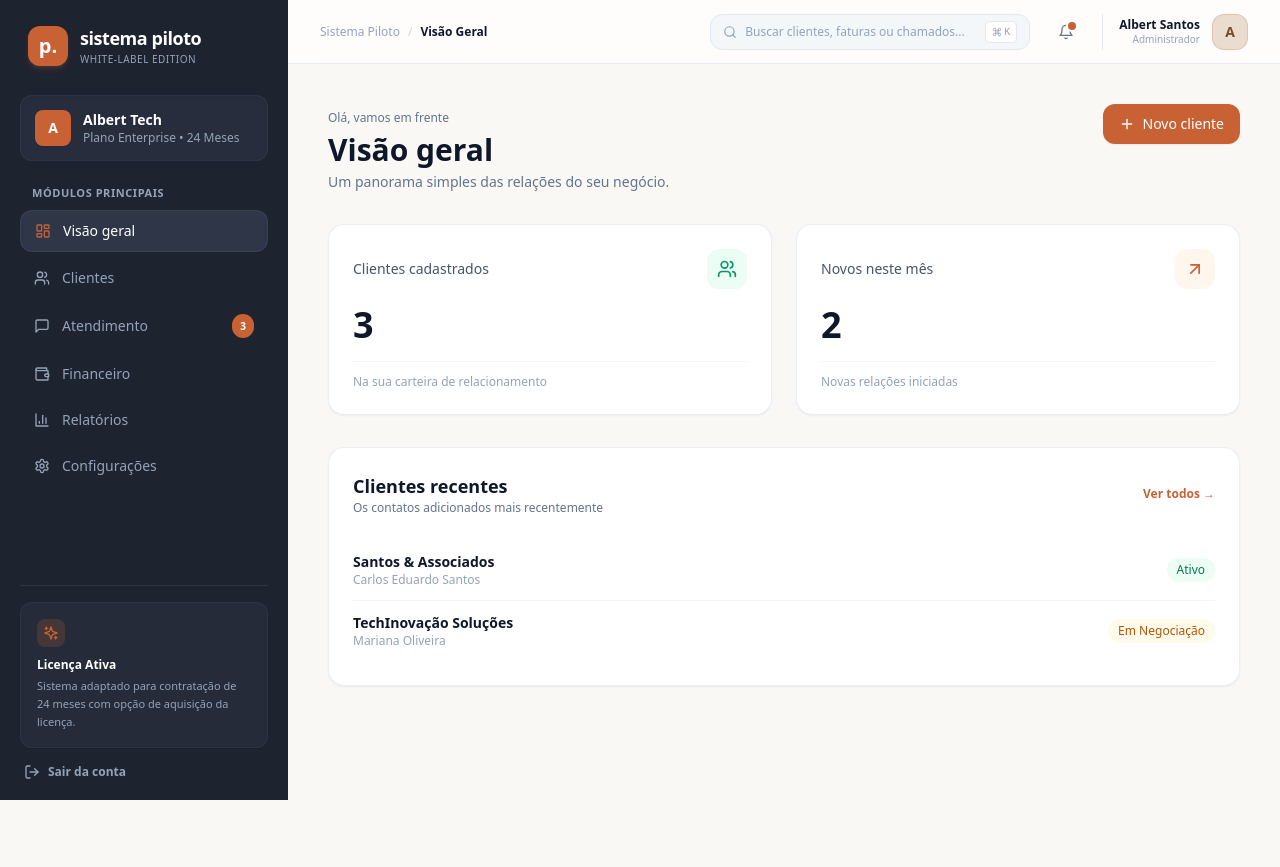
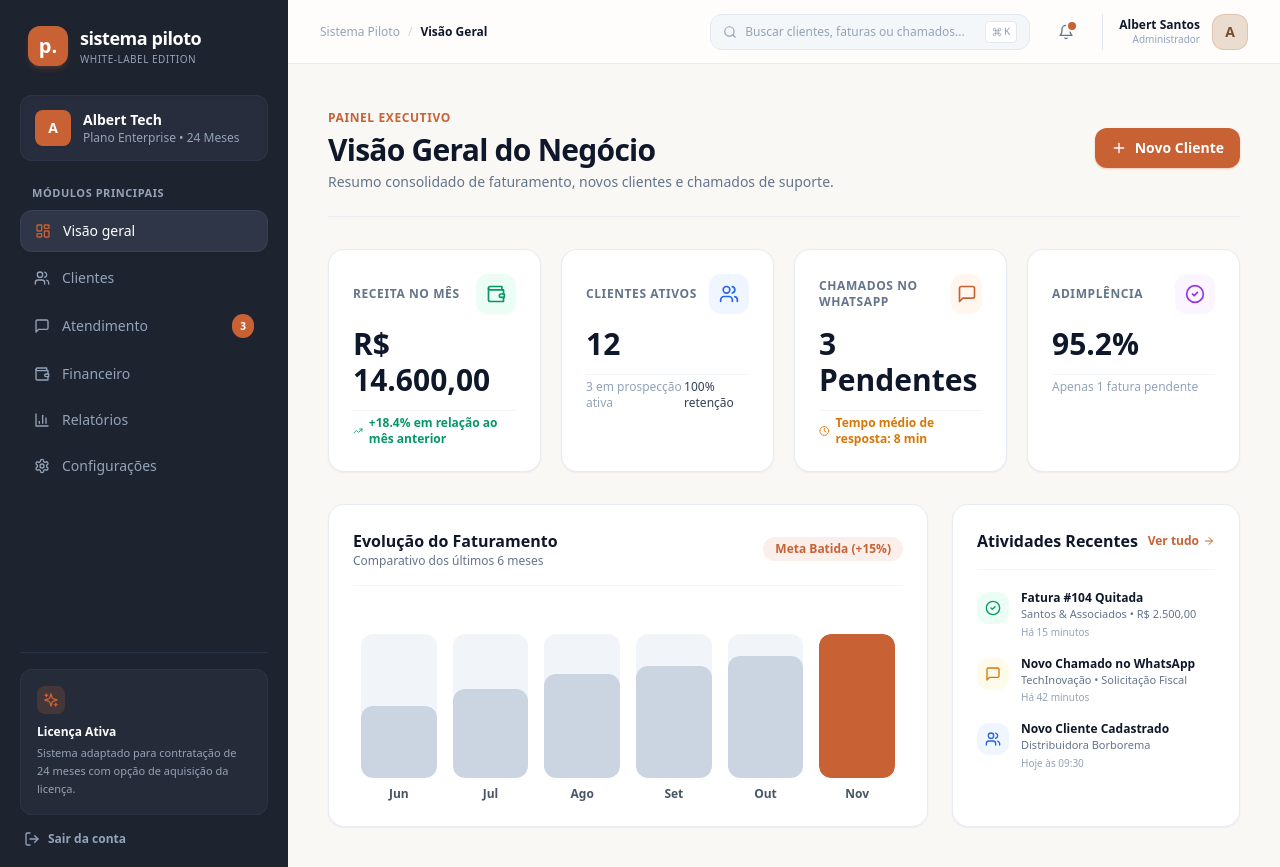
Before and after one commit to AlbertAlves12/Nexus, a Next.js app in the folder meu-sistema-piloto/: page / in a window 1280 px wide. Before the commit the page ends 800 px from the top, so only its background shows below. Built offline with nearby package versions, Linux system fonts and the light colour scheme.

Commit message:
Refactor DashboardPage layout and components

```diff
--- a/meu-sistema-piloto/app/(dashboard)/page.tsx
+++ b/meu-sistema-piloto/app/(dashboard)/page.tsx
@@ -1,89 +1,201 @@
+'use client';
+
 import Link from 'next/link';
-import { Plus, Users, ArrowUpRight } from 'lucide-react';
+import {
+  Plus,
+  Users,
+  ArrowUpRight,
+  Wallet,
+  MessageSquare,
+  TrendingUp,
+  Clock,
+  CheckCircle2,
+  AlertCircle,
+  ArrowRight,
+} from 'lucide-react';
 
 export default function DashboardPage() {
   return (
-    <div className="max-w-6xl mx-auto space-y-8 font-sans">
-      <div className="flex items-start justify-between">
+    <div className="space-y-8 font-sans">
+      {/* Cabeçalho de Boas-Vindas */}
+      <div className="flex flex-col sm:flex-row sm:items-center justify-between gap-4 border-b border-slate-200/60 pb-6">
         <div>
-          <span className="text-xs font-medium text-slate-500">Olá, vamos em frente</span>
-          <h1 className="text-3xl font-bold text-slate-900 mt-1">Visão geral</h1>
-          <p className="text-sm text-slate-500 mt-1">
-            Um panorama simples das relações do seu negócio.
+          <span className="text-xs font-semibold text-[#C86235] uppercase tracking-wider">
+            Painel Executivo
+          </span>
+          <h1 className="text-2xl sm:text-3xl font-extrabold text-slate-900 tracking-tight mt-1">
+            Visão Geral do Negócio
+          </h1>
+          <p className="text-xs sm:text-sm text-slate-500 mt-1">
+            Resumo consolidado de faturamento, novos clientes e chamados de suporte.
           </p>
         </div>
 
-        <Link
-          href="/clientes"
-          className="inline-flex items-center gap-2 px-4 py-2.5 bg-[#C86235] hover:bg-[#b0532b] text-white text-sm font-medium rounded-xl transition-colors shadow-sm"
-        >
-          <Plus className="w-4 h-4" />
-          Novo cliente
-        </Link>
+        <div className="flex gap-2">
+          <Link
+            href="/clientes"
+            className="inline-flex items-center justify-center gap-2 px-4 py-2.5 bg-[#C86235] hover:bg-[#b0532b] text-white text-xs sm:text-sm font-semibold rounded-xl transition-all shadow-sm shadow-[#C86235]/30"
+          >
+            <Plus className="w-4 h-4" />
+            Novo Cliente
+          </Link>
+        </div>
       </div>
 
-      <div className="grid grid-cols-1 md:grid-cols-2 gap-6">
-        <div className="bg-white p-6 rounded-2xl border border-slate-200/70 shadow-sm space-y-4">
+      {/* Grid de 4 Indicadores (1 Coluna em Mobile, 2 em Tablet, 4 em Monitores Grandes) */}
+      <div className="grid grid-cols-1 sm:grid-cols-2 xl:grid-cols-4 gap-5">
+        {/* Card 1: Faturamento Mensal */}
+        <div className="bg-white p-6 rounded-2xl border border-slate-200/80 shadow-sm hover:shadow-md transition-shadow space-y-3">
           <div className="flex items-center justify-between">
-            <span className="text-sm font-medium text-slate-600">Clientes cadastrados</span>
+            <span className="text-xs font-semibold text-slate-500 uppercase tracking-wider">
+              Receita no Mês
+            </span>
             <div className="w-10 h-10 bg-emerald-50 text-emerald-600 rounded-xl flex items-center justify-center">
+              <Wallet className="w-5 h-5" />
+            </div>
+          </div>
+          <div className="text-3xl font-extrabold text-slate-900">R$ 14.600,00</div>
+          <div className="flex items-center gap-1.5 text-xs text-emerald-600 font-semibold pt-1 border-t border-slate-100">
+            <TrendingUp className="w-3.5 h-3.5" />
+            <span>+18.4% em relação ao mês anterior</span>
+          </div>
+        </div>
+
+        {/* Card 2: Clientes Ativos */}
+        <div className="bg-white p-6 rounded-2xl border border-slate-200/80 shadow-sm hover:shadow-md transition-shadow space-y-3">
+          <div className="flex items-center justify-between">
+            <span className="text-xs font-semibold text-slate-500 uppercase tracking-wider">
+              Clientes Ativos
+            </span>
+            <div className="w-10 h-10 bg-blue-50 text-blue-600 rounded-xl flex items-center justify-center">
               <Users className="w-5 h-5" />
             </div>
           </div>
-          <div className="text-4xl font-bold text-slate-900">3</div>
-          <p className="text-xs text-slate-400 border-t border-slate-100 pt-3">
-            Na sua carteira de relacionamento
-          </p>
+          <div className="text-3xl font-extrabold text-slate-900">12</div>
+          <div className="flex items-center justify-between text-xs text-slate-400 pt-1 border-t border-slate-100">
+            <span>3 em prospecção ativa</span>
+            <span className="font-medium text-slate-700">100% retenção</span>
+          </div>
         </div>
 
-        <div className="bg-white p-6 rounded-2xl border border-slate-200/70 shadow-sm space-y-4">
+        {/* Card 3: Chamados de Atendimento */}
+        <div className="bg-white p-6 rounded-2xl border border-slate-200/80 shadow-sm hover:shadow-md transition-shadow space-y-3">
           <div className="flex items-center justify-between">
-            <span className="text-sm font-medium text-slate-600">Novos neste mês</span>
+            <span className="text-xs font-semibold text-slate-500 uppercase tracking-wider">
+              Chamados no WhatsApp
+            </span>
             <div className="w-10 h-10 bg-orange-50 text-[#C86235] rounded-xl flex items-center justify-center">
-              <ArrowUpRight className="w-5 h-5" />
+              <MessageSquare className="w-5 h-5" />
             </div>
           </div>
-          <div className="text-4xl font-bold text-slate-900">2</div>
-          <p className="text-xs text-slate-400 border-t border-slate-100 pt-3">
-            Novas relações iniciadas
-          </p>
+          <div className="text-3xl font-extrabold text-slate-900">3 Pendentes</div>
+          <div className="flex items-center gap-1.5 text-xs text-amber-600 font-semibold pt-1 border-t border-slate-100">
+            <Clock className="w-3.5 h-3.5" />
+            <span>Tempo médio de resposta: 8 min</span>
+          </div>
+        </div>
+
+        {/* Card 4: Taxa de Adimplência */}
+        <div className="bg-white p-6 rounded-2xl border border-slate-200/80 shadow-sm hover:shadow-md transition-shadow space-y-3">
+          <div className="flex items-center justify-between">
+            <span className="text-xs font-semibold text-slate-500 uppercase tracking-wider">
+              Adimplência
+            </span>
+            <div className="w-10 h-10 bg-purple-50 text-purple-600 rounded-xl flex items-center justify-center">
+              <CheckCircle2 className="w-5 h-5" />
+            </div>
+          </div>
+          <div className="text-3xl font-extrabold text-slate-900">95.2%</div>
+          <div className="flex items-center justify-between text-xs text-slate-400 pt-1 border-t border-slate-100">
+            <span>Apenas 1 fatura pendente</span>
+          </div>
         </div>
       </div>
 
-      <div className="bg-white p-6 rounded-2xl border border-slate-200/70 shadow-sm space-y-6">
-        <div className="flex items-center justify-between">
-          <div>
-            <h3 className="text-lg font-bold text-slate-900">Clientes recentes</h3>
-            <p className="text-xs text-slate-500">
-              Os contatos adicionados mais recentemente
-            </p>
+      {/* Seção Principal: Gráfico Sintético + Feed de Atividades Recentes */}
+      <div className="grid grid-cols-1 lg:grid-cols-3 gap-6">
+        {/* Gráfico Sintético de Faturamento (Ocupa 2 Colunas em telas grandes) */}
+        <div className="lg:col-span-2 bg-white p-6 rounded-2xl border border-slate-200/80 shadow-sm space-y-6">
+          <div className="flex items-center justify-between border-b border-slate-100 pb-4">
+            <div>
+              <h3 className="text-base font-bold text-slate-900">Evolução do Faturamento</h3>
+              <p className="text-xs text-slate-500">Comparativo dos últimos 6 meses</p>
+            </div>
+            <span className="text-xs font-bold text-[#C86235] bg-[#C86235]/10 px-3 py-1 rounded-full">
+              Meta Batida (+15%)
+            </span>
           </div>
-          <Link
-            href="/clientes"
-            className="text-xs font-semibold text-[#C86235] hover:underline flex items-center gap-1"
-          >
-            Ver todos &rarr;
-          </Link>
+
+          {/* Barras de Gráfico Visual usando Tailwind */}
+          <div className="h-48 flex items-end justify-between gap-4 pt-4 px-2">
+            {[
+              { mes: 'Jun', valor: 'R$ 9.200', pct: '50%' },
+              { mes: 'Jul', valor: 'R$ 10.500', pct: '62%' },
+              { mes: 'Ago', valor: 'R$ 11.800', pct: '72%' },
+              { mes: 'Set', valor: 'R$ 12.400', pct: '78%' },
+              { mes: 'Out', valor: 'R$ 13.100', pct: '85%' },
+              { mes: 'Nov', valor: 'R$ 14.600', pct: '100%', destaque: true },
+            ].map((bar, i) => (
+              <div key={i} className="flex-1 flex flex-col items-center gap-2 group">
+                <span className="text-[10px] font-bold text-slate-500 opacity-0 group-hover:opacity-100 transition-opacity">
+                  {bar.valor}
+                </span>
+                <div className="w-full bg-slate-100 h-36 rounded-xl relative overflow-hidden flex items-end">
+                  <div
+                    className={`w-full rounded-xl transition-all duration-500 ${
+                      bar.destaque ? 'bg-[#C86235]' : 'bg-slate-300 hover:bg-slate-400'
+                    }`}
+                    style={{ height: bar.pct }}
+                  />
+                </div>
+                <span className="text-xs font-semibold text-slate-600">{bar.mes}</span>
+              </div>
+            ))}
+          </div>
         </div>
 
-        <div className="divide-y divide-slate-100">
-          <div className="py-3 flex items-center justify-between">
-            <div>
-              <p className="text-sm font-semibold text-slate-900">Santos & Associados</p>
-              <p className="text-xs text-slate-400">Carlos Eduardo Santos</p>
+        {/* Feed de Atividades Recentes (Ocupa 1 Coluna) */}
+        <div className="bg-white p-6 rounded-2xl border border-slate-200/80 shadow-sm space-y-5">
+          <div className="flex items-center justify-between border-b border-slate-100 pb-4">
+            <h3 className="text-base font-bold text-slate-900">Atividades Recentes</h3>
+            <Link href="/atendimento" className="text-xs font-bold text-[#C86235] hover:underline flex items-center gap-1">
+              Ver tudo <ArrowRight className="w-3 h-3" />
+            </Link>
+          </div>
+
+          <div className="space-y-4">
+            <div className="flex items-start gap-3">
+              <div className="w-8 h-8 rounded-xl bg-emerald-50 text-emerald-600 flex items-center justify-center shrink-0 mt-0.5">
+                <CheckCircle2 className="w-4 h-4" />
+              </div>
+              <div className="min-w-0 flex-1">
+                <p className="text-xs font-bold text-slate-900 truncate">Fatura #104 Quitada</p>
+                <p className="text-[11px] text-slate-500 truncate">Santos & Associados • R$ 2.500,00</p>
+                <span className="text-[10px] text-slate-400 mt-0.5 block">Há 15 minutos</span>
+              </div>
             </div>
-            <span className="text-xs font-medium text-emerald-700 bg-emerald-50 px-2.5 py-1 rounded-full">
-              Ativo
-            </span>
-          </div>
-          <div className="py-3 flex items-center justify-between">
-            <div>
-              <p className="text-sm font-semibold text-slate-900">TechInovação Soluções</p>
-              <p className="text-xs text-slate-400">Mariana Oliveira</p>
+
+            <div className="flex items-start gap-3">
+              <div className="w-8 h-8 rounded-xl bg-amber-50 text-amber-600 flex items-center justify-center shrink-0 mt-0.5">
+                <MessageSquare className="w-4 h-4" />
+              </div>
+              <div className="min-w-0 flex-1">
+                <p className="text-xs font-bold text-slate-900 truncate">Novo Chamado no WhatsApp</p>
+                <p className="text-[11px] text-slate-500 truncate">TechInovação • Solicitação Fiscal</p>
+                <span className="text-[10px] text-slate-400 mt-0.5 block">Há 42 minutos</span>
+              </div>
             </div>
-            <span className="text-xs font-medium text-amber-700 bg-amber-50 px-2.5 py-1 rounded-full">
-              Em Negociação
-            </span>
+
+            <div className="flex items-start gap-3">
+              <div className="w-8 h-8 rounded-xl bg-blue-50 text-blue-600 flex items-center justify-center shrink-0 mt-0.5">
+                <Users className="w-4 h-4" />
+              </div>
+              <div className="min-w-0 flex-1">
+                <p className="text-xs font-bold text-slate-900 truncate">Novo Cliente Cadastrado</p>
+                <p className="text-[11px] text-slate-500 truncate">Distribuidora Borborema</p>
+                <span className="text-[10px] text-slate-400 mt-0.5 block">Hoje às 09:30</span>
+              </div>
+            </div>
           </div>
         </div>
       </div>
```
